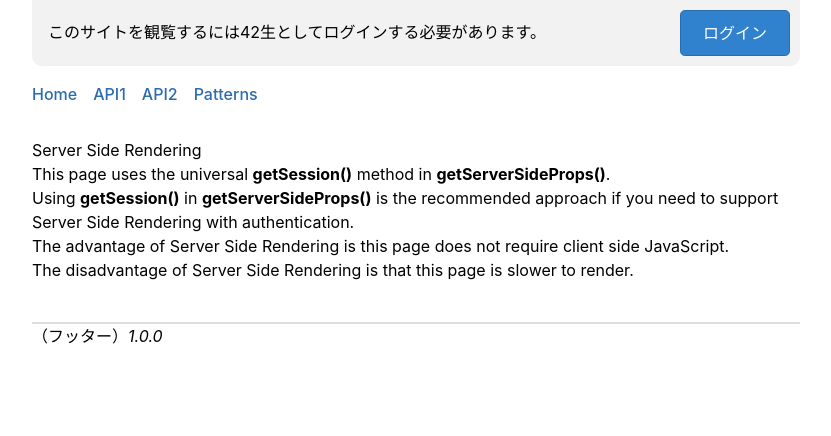
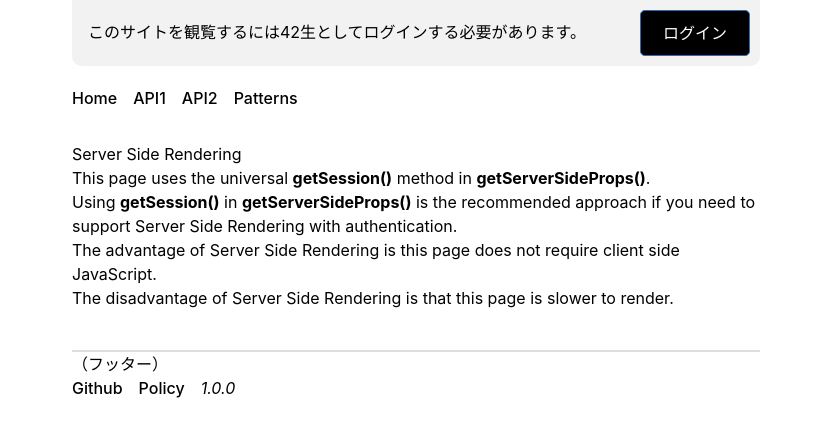
Before and after one commit to fkymy/ft-next, a Next.js app: page /server in a window 1280 px wide. Shown: the top 436 px of the page, without its empty margins (224-1055 px from the left). Built offline with nearby package versions, Linux system fonts and the light colour scheme; no server answers.

Commit message:
components: layout

```diff
--- a/components/AccessDenied.tsx
+++ /dev/null
@@ -1,18 +0,0 @@
-import { signIn } from 'next-auth/client';
-
-export default function AccessDenied() {
-  return (
-    <>
-      <h1>Access Denied</h1>
-      <p>
-        <a href="/api/auth/signin"
-           onClick={(e) => {
-             e.preventDefault();
-             signIn('42');
-           }}>You must be signed in to view this page</a>
-      </p>
-    </>
-  )
-}
-
-//https://api.intra.42.fr/oauth/authorize?response_type=code&redirect_uri=http%3A%2F%2Flocalhost%3A3000%2Fapi%2Fauth%2Fcallback%2F42&scope=public&state=2d61ea042fb86685be7367a77e39ec5424e2a7ff5df0f8f0e2c4d7e16e7a4ae2&client_id=6bd032554e7dfcf8063ec2d2ae1a8f08f3208d5e2da260de33b95154380c468b
--- a/components/Footer.tsx
+++ b/components/Footer.tsx
@@ -1,11 +1,17 @@
 import Link from 'next/link';
+import styles from './footer.module.css';
 import { version } from '../package.json';
 
 const Footer = () => {
   return (
-    <footer>
+    <footer className={styles.footer}>
       <hr />
-      <span>（フッター）<em>{version}</em></span>
+      <span>（フッター）</span>
+      <ul className={styles.navItems}>
+        <li className={styles.navItem}><Link href="/"><a>Github</a></Link></li>
+        <li className={styles.navItem}><Link href="/"><a>Policy</a></Link></li>
+        <li className={styles.navItem}><em>{version}</em></li>
+      </ul>
     </footer>
   );
 }
--- a/components/Header.tsx
+++ b/components/Header.tsx
@@ -1,8 +1,8 @@
-import Link from 'next/link';
 import { signIn, signOut, useSession } from 'next-auth/client';
-import styles from 'styles/Header.module.css';
+import styles from './header.module.css';
+import ActiveLink from '@components/active-link';
 
-const Header = () => {
+function Header() {
   const [ session, loading ] = useSession();
 
   return (
@@ -45,16 +45,15 @@ const Header = () => {
         </p>
       </div>
       <nav>
-        <ul className="list-none mt-4 mb-8">
-          <li className="inline-block mr-4 text-blue-700 hover:text-blue-900"><Link href="/"><a>Home</a></Link></li>
-          <li className="inline-block mr-4 text-blue-700 hover:text-blue-900"><Link href="/api-examples"><a>API1</a></Link></li>
-          <li className="inline-block mr-4 text-blue-700 hover:text-blue-900"><Link href="/api-examples2"><a>API2</a></Link></li>
-          <li className="inline-block mr-4 text-blue-700 hover:text-blue-900"><Link href="/patterns"><a>Patterns</a></Link></li>
-          {/* <li className="inline-block mr-4 text-blue-700 hover:text-blue-900"><Link href="/sheets1"><a>Sheets1</a></Link></li> */}
+        <ul className={styles.navItems}>
+          <li className={styles.navItem}><ActiveLink href="/"><a>Home</a></ActiveLink></li>
+          <li className={styles.navItem}><ActiveLink href="/api-example-1"><a>API1</a></ActiveLink></li>
+          <li className={styles.navItem}><ActiveLink href="/api-example-2"><a>API2</a></ActiveLink></li>
+          <li className={styles.navItem}><ActiveLink href="/patterns"><a>Patterns</a></ActiveLink></li>
         </ul>
       </nav>
     </header>
   );
-};
+}
 
 export default Header;
--- a/components/Layout.tsx
+++ b/components/Layout.tsx
@@ -1,7 +1,7 @@
 import React, { ReactNode } from 'react';
 import Head from 'next/head';
-import Header from './Header';
-import Footer from './Footer';
+import Header from './header';
+import Footer from './footer';
 
 type Props = {
   children?: ReactNode;
@@ -9,21 +9,32 @@ type Props = {
 };
 
 const Layout = ({ children, title = '42API' }: Props) => (
-  <div>
+  <div className="max-w-3xl mx-auto px-10 pb-4">
     <Head>
       <title>{title}</title>
       <meta name="viewport" content="initial-scale=1.0, width=device-width" />
+      <link rel="apple-touch-icon" sizes="180x180" href="/apple-touch-icon.png" />
+      <link rel="icon" type="image/png" sizes="32x32" href="/favicon-32x32.png" />
+      <link rel="icon" type="image/png" sizes="16x16" href="/favicon-16x16.png" />
+      <link rel="manifest" href="/manifest.json" />
+      <meta charSet="utf-8" />
+      <meta name="msapplication-TileColor" content="#ffffff" />
+      <meta name="msapplication-config" content="/browserconfig.xml" />
+      <meta name="theme-color" content="#ffffff" />
+      <meta property="og:url" content="" />
+      <meta property="og:type" content="website" />
+      <meta property="og:title" content="42API Client" />
+      <meta property="og:description" content="" />
+      <meta property="og:image" content='' />
+      <meta name="description" content="" />
     </Head>
     <style jsx global>{`
-      // globals
     `}</style>
-    <div className="max-w-3xl mx-auto pb-4">
-      <Header />
-      <main>
-        {children}
-      </main>
-      <Footer />
-    </div>
+    <Header />
+    <main>
+      {children}
+    </main>
+    <Footer />
   </div>
 );
 
--- /dev/null
+++ b/components/access-denied.tsx
@@ -0,0 +1,18 @@
+import { signIn } from 'next-auth/client';
+
+export default function AccessDenied() {
+  return (
+    <>
+      <p>
+        <a href="/api/auth/signin"
+           onClick={(e) => {
+             e.preventDefault();
+             signIn('42');
+           }}
+          >
+            このページを観覧するには42生としてログインする必要があります。
+          </a>
+      </p>
+    </>
+  )
+}
--- /dev/null
+++ b/components/active-link.tsx
@@ -0,0 +1,21 @@
+import { useRouter } from 'next/router';
+
+function ActiveLink({ children, href }) {
+  const router = useRouter();
+  const style = {
+    // textDecoration: router.pathname === href ? 'underline' : 'none',
+  }
+
+  const handleClick = (e) => {
+    e.preventDefault();
+    router.push(href);
+  }
+
+  return (
+    <a href={href} onClick={handleClick} style={style}>
+      {children}
+    </a>
+  );
+}
+
+export default ActiveLink;
--- /dev/null
+++ b/components/footer.module.css
@@ -0,0 +1,14 @@
+.footer {
+  margin-top: 2rem;
+}
+
+.navItems {
+  margin-bottom: 1rem;
+  padding: 0;
+  list-style: none;
+}
+
+.navItem {
+  display: inline-block;
+  margin-right: 1rem;
+}
--- /dev/null
+++ b/components/header.module.css
@@ -0,0 +1,108 @@
+/* Set min-height to avoid page reflow while session loading */
+.signedInStatus {
+  display: block;
+  min-height: 4rem;
+  width: 100%;
+}
+
+.loading,
+.loaded {
+  position: relative;
+  top: 0;
+  opacity: 1;
+  overflow: hidden;
+  border-radius: 0 0 .6rem .6rem;
+  padding: .6rem 1rem;
+  margin: 0;
+  background-color: rgba(0,0,0,.05);
+  transition: all 0.2s ease-in;
+}
+
+.loading {
+  top: -2rem;
+  opacity: 0;
+}
+
+.signedInText,
+.notSignedInText {
+  position: absolute;
+  padding-top: .8rem;
+  left: 1rem;
+  right: 6.5rem;
+  white-space: nowrap;
+  text-overflow: ellipsis;
+  overflow: hidden;
+  display: inherit;
+  z-index: 1;
+  line-height: 1.3rem;
+}
+
+.signedInText {
+  padding-top: 0rem;
+  left: 4.6rem;
+}
+
+.avatar {
+  border-radius: 2rem;
+  float: left;
+  height: 2.8rem;
+  width: 2.8rem;
+  background-color: white;
+  background-size: cover;
+  background-repeat: no-repeat;
+}
+
+.button,
+.buttonPrimary {
+  float: right;
+  margin-right: -.4rem;
+  font-weight: 500;
+  border-radius: .3rem;
+  cursor: pointer;
+  font-size: 1rem;
+  line-height: 1.4rem;
+  padding: .7rem .8rem;
+  position: relative;
+  z-index: 10;
+  background-color: transparent;
+  color: #555;
+}
+
+.buttonPrimary {
+  background-color: #00BABC;
+  background-color: #3182ce;
+  background-color: #000;
+  border: 1px solid #2b6cb0;
+  color: #fff;
+  text-decoration: none;
+  padding: .7rem 1.4rem;
+}
+
+.buttonPrimary:hover {
+  box-shadow: inset 0 0 5rem rgba(0,0,0,0.2);
+  /* background-color: #FFFFFF;
+  border: 1px solid #000;
+  color: #000; */
+}
+
+.navItems {
+  margin-top: 1.25rem;
+  margin-bottom: 2rem;
+  padding: 0;
+  list-style: none;
+}
+
+.navItem {
+  display: inline-block;
+  margin-right: 1rem;
+}
+
+/* a {
+  color: #0366d6;
+}
+
+a:hover,
+a:focus,
+a:active {
+  text-decoration: underline;
+} */
--- /dev/null
+++ b/components/view-source.module.css
@@ -0,0 +1,48 @@
+.svg {
+  position: absolute;
+  top: 0;
+  right: 0;
+}
+.arm {
+  transform-origin: 130px 106px;
+}
+
+.svg:hover .arm {
+  animation: wave 560ms ease-in-out;
+}
+
+@keyframes wave {
+  0% {
+    transform: rotate(0deg);
+  }
+
+  20% {
+    transform: rotate(-25deg);
+  }
+
+  40% {
+    transform: rotate(10deg);
+  }
+
+  60% {
+    transform: rotate(-25deg);
+  }
+
+  80% {
+    transform: rotate(10deg);
+  }
+
+  100% {
+    transform: rotate(0deg);
+  }
+}
+
+@media (max-width: 500px) {
+  .svg:hover .arm {
+    animation: none;
+  }
+
+  .svg:hover .arm {
+    animation: wave 560ms ease-in-out;
+  }
+}
--- /dev/null
+++ b/components/view-source.tsx
@@ -0,0 +1,28 @@
+import styles from './view-source.module.css'
+
+const ViewSource = ({ pathname }) => (
+  <svg
+    xmlns="http://www.w3.org/2000/svg"
+    width="80"
+    height="80"
+    viewBox="0 0 250 250"
+    fill="#151513"
+    color="#fff"
+    className={styles.svg}
+  >
+    <a
+      title="View Source"
+      href={`https://github.com/fkymy/42API-client/issues`}
+    >
+      <path d="M0 0l115 115h15l12 27 108 108V0z" />
+      <path
+        className={styles.arm}
+        d="M128 109c-15-9-9-19-9-19 3-7 2-11 2-11-1-7 3-2 3-2 4 5 2 11 2 11-3 10 5 15 9 16"
+        fill="#fff"
+      />
+      <path d="M115 115s4 2 5 0l14-14c3-2 6-3 8-3-8-11-15-24 2-41 5-5 10-7 16-7 1-2 3-7 12-11 0 0 5 3 7 16 4 2 8 5 12 9s7 8 9 12c14 3 17 7 17 7-4 8-9 11-11 11 0 6-2 11-7 16-16 16-30 10-41 2 0 3-1 7-5 11l-12 11c-1 1 1 5 1 5z" fill="#fff"/>
+    </a>
+  </svg>
+)
+
+export default ViewSource
```
Lines whose indentation alone changed are shown as unchanged.
